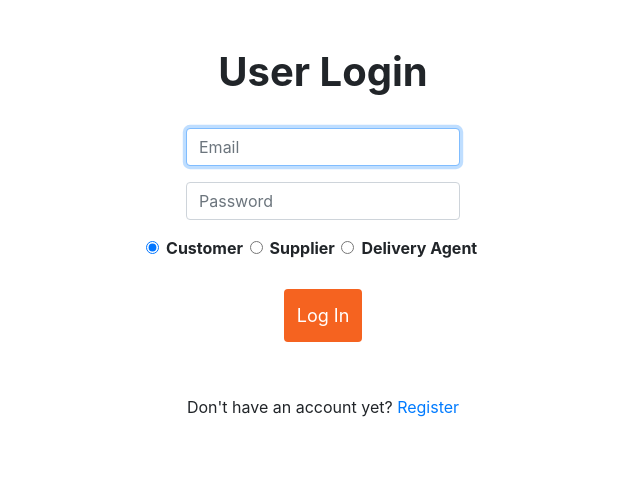
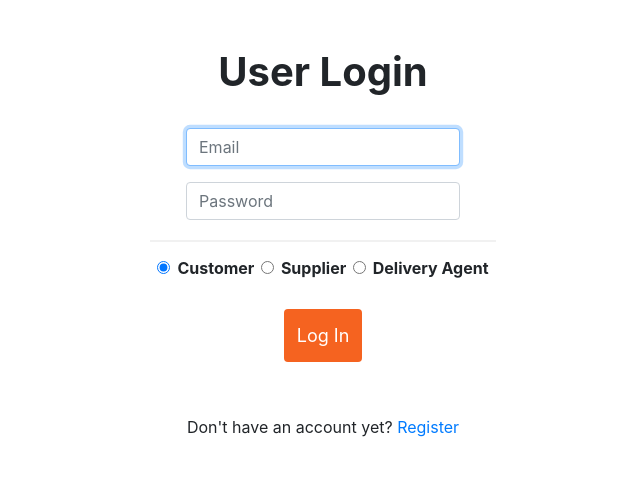
Before and after one commit to divyajeettt/EBMS, a Flask app: page /login in a window 1280 px wide. Shown: the part 76-558 px from the top of the page, without its empty margins (317-957 px from the left). Run offline with Flask 3, Linux system fonts and the light colour scheme; some libraries are stand-ins or nearby versions.

Commit message:
updated login page

```diff
--- a/front-end/app/templates/login.html
+++ b/front-end/app/templates/login.html
@@ -5,6 +5,16 @@
 {% endblock %}
 
 {% block main %}
+    <style>
+        hr {
+            border: 1px solid #f1f1f1;
+            margin-bottom: 14px;
+            margin-top: 20px;
+            /* shorter length */
+            width: 33%;
+        }
+    </style>
+
     <h1><b>User Login</b></h1>
     <br>
     {% if error %}
@@ -18,7 +28,9 @@
         <div class="form-group">
             <input class="form-control" name="password" placeholder="Password" type="password">
         </div>
+        <hr>
         <div class="form-check" style="font-weight: bold;">
+            &nbsp; &nbsp; &nbsp;
             <input class="form-check-input" type="radio" name="LoginRadio" id="flexRadioDefault1" value="customer" checked>
             <label class="form-check-label" for="flexRadioDefault1">
                 Customer &nbsp; &nbsp; &nbsp;
```
